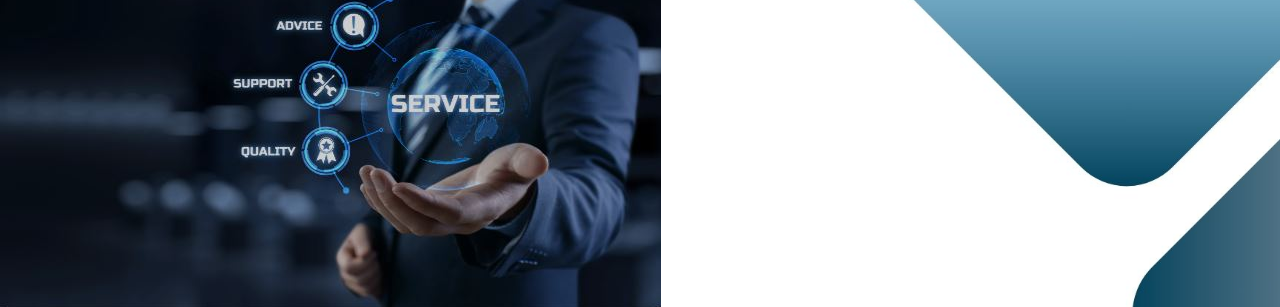
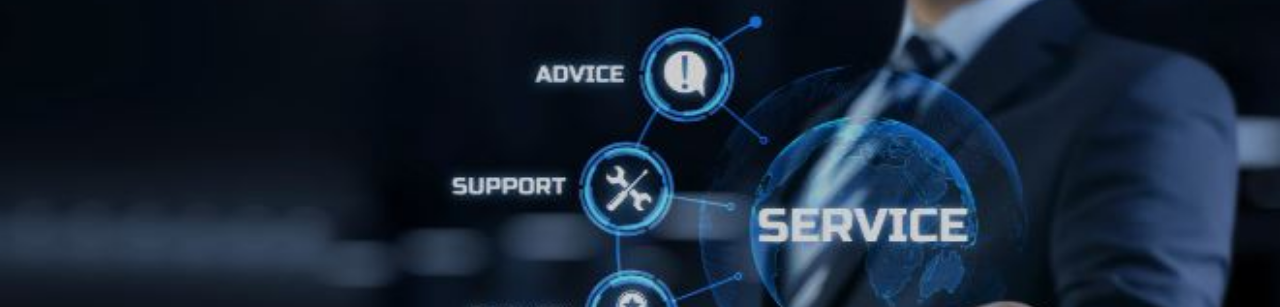
Before and after one commit to vnpranav/DI_Hackathon, a plain HTML site: page website/services.html in a window 1280 px wide. Shown: the part 86-393 px from the top of the page. Drawn offline with Linux system fonts and the light colour scheme.

Commit message:
Update style2.css

```diff
--- a/website/css/style2.css
+++ b/website/css/style2.css
@@ -116,7 +116,7 @@ a{
     border-radius: 0.5rem;
 }
 
-#image {
+#image1 {
     width: 100%;
     height: auto;
   }
```
